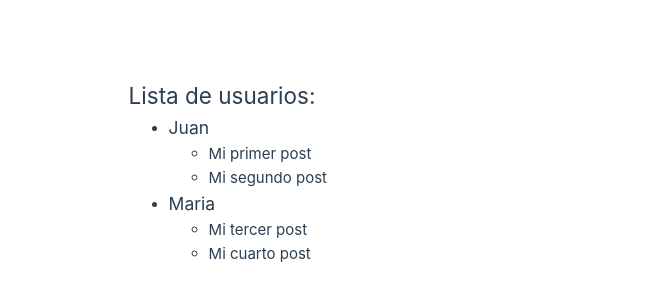
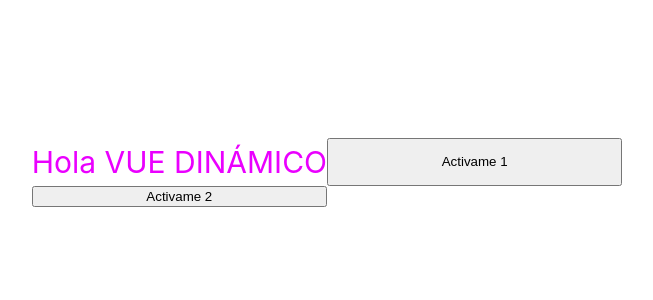
Before and after one commit to XIMENAVELASCOVAZQUEZ/VueJS, a Vue app: page / in a window 1280 px wide. Shown: the part 228-528 px from the top of the page, without its empty margins (313-966 px from the left). Built offline with nearby package versions, Linux system fonts and the light colour scheme.

Commit message:
Evento click von

```diff
--- a/src/App.vue
+++ b/src/App.vue
@@ -1,44 +1,20 @@
+<script setup>
+const name = "Vue dinámico";
+
+//metodo - methods
+const handleClick = () => {
+  console.log("me diste click");
+};
+</script>
+
 <template>
-  <div>
-    <h2>Lista de usuarios:</h2>
-    <ul>
-      <template
-        v-for="(user, index) in users"
-        :key="user.id"
-      >
-        <li>
-          <h3>{{ user.name }}</h3>
-          <ul>
-            <template
-              v-for="(post, index) in user.posts"
-              :key="post.id"
-            >
-              <li>{{ post.title }}</li>
-            </template>
-          </ul>
-        </li>
-      </template>
-    </ul>
-</div>
+  <h1>Hola {{ name.toUpperCase() }}</h1>
+  <button v-on:click="handleClick">Activame 1</button>
+  <button @click="handleClick">Activame 2</button>
 </template>
 
-<script setup>
-const users = [
-  {
-    id: 1,
-    name: 'Juan',
-    posts: [
-      { id: 1, title: 'Mi primer post' },
-      { id: 2, title: 'Mi segundo post' },
-    ]
-  },
-  {
-    id: 2,
-    name: 'Maria',
-    posts: [
-      { id: 3, title: 'Mi tercer post' },
-      { id: 4, title: 'Mi cuarto post' },
-    ]
-  }
-]
-</script>
+<style>
+h1 {
+  color: rgb(234, 0, 255);
+}
+</style>
```
